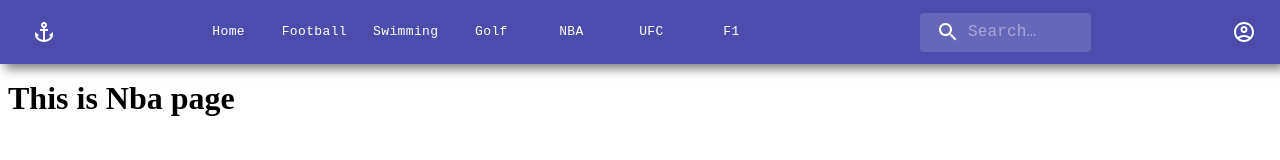
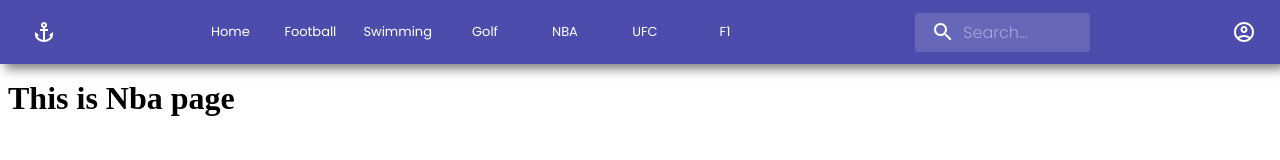
Before and after one commit to NirzanMalla/mindXcape-SecondProject, a React (Vite) app: page /nba in a window 1280 px wide. Shown: the top 160 px of the page. Built offline with nearby package versions, Linux system fonts and the light colour scheme.

Commit message:
Modified the Routing and Customized the fonts

```diff
--- a/src/App.jsx
+++ b/src/App.jsx
@@ -13,9 +13,11 @@ import Swimming from "./components/Swimming";
 const App = () => {
   return (
     <>
+
       <Navbar/>
       <Routes>
-      <Route exact path="/" Component={Home}/>
+        <Route exact path="/" Component={Home}/>
+        <Route path="/home" Component={Home}/>
         <Route path="/football" Component={Football}/>
         <Route path="/f1" Component={Fone}/>
         <Route path="/golf" Component={Golf}/>
@@ -23,6 +25,7 @@ const App = () => {
         <Route path="/ufc" Component={Ufc}/>
         <Route path="/swimming" Component={Swimming}/>
       </Routes>
+
     </>
   );
 };
--- a/src/index.css
+++ b/src/index.css
@@ -0,0 +1 @@
+@import url('https://fonts.googleapis.com/css2?family=Poppins:wght@200;300;400;500&display=swap');
--- a/src/layout/Navbar.jsx
+++ b/src/layout/Navbar.jsx
@@ -16,7 +16,19 @@ import AnchorIcon from '@mui/icons-material/Anchor';
 import SearchIcon from '@mui/icons-material/Search';
 import { styled, alpha } from '@mui/material/styles';
 import InputBase from '@mui/material/InputBase';
+import { Link } from "react-router-dom";
+import { createTheme, ThemeProvider } from "@mui/material";
 
+
+const theme = createTheme({
+  typography:{
+    fontFamily: 'Poppins',
+    fontWeightLight: 200,
+    fontWeightRegular: 300,
+    fontWeightMedium: 400,
+    fontWeightBold: 500,
+  }
+})
 const pages = ["Home", "Football", "Swimming", "Golf", "NBA", "UFC", "F1"];
 const settings = ["Profile", "Account", "Dashboard", "Logout"];
 
@@ -85,7 +97,7 @@ function Navbar() {
 
 
   return (
-
+    <ThemeProvider theme={theme}>
         <AppBar
           position="fixed"
           style={{
@@ -121,7 +133,6 @@ function Navbar() {
                       style={{
                         color: "whitesmoke",
                         backgroundColor: "gray",
-                        fontFamily:"monospace",
                         boxShadow: "0px 0px 0px 0px",
                       }}
                     >
@@ -131,19 +142,23 @@ function Navbar() {
                 ) : (
                   <>
                     {pages.map((page) => (
-                      <Button
+
+                       <Button
                         key={page}
                         onClick={handleCloseNavMenu}
+                        component={Link}
+                        to={`/${page.toLowerCase()}`}
                         sx={{
                           mr: 2,
                           textTransform: "none",
                           color: "white",
-                          fontFamily:"monospace",
                         }}
                         size="small"
                       >
                         {page}
                       </Button>
+
+
                     ))}
                   </>
                 )}
@@ -170,9 +185,8 @@ function Navbar() {
                     <MenuItem key={page} onClick={handleCloseNavMenu}>
                       <Typography
                         textAlign="center"
-                        style={{
-                          fontFamily:"monospace",
-                        }}
+                        component={Link}
+                        to={`/${page.toLowerCase()}`}
                       >
                         {page}
                       </Typography>
@@ -191,9 +205,6 @@ function Navbar() {
               <SearchIcon />
             </SearchIconWrapper>
             <StyledInputBase
-              style={{
-                fontFamily:"monospace",
-              }}
               placeholder="Search…"
               inputProps={{ 'aria-label': 'search' }}
             />
@@ -236,9 +247,6 @@ function Navbar() {
                   {settings.map((setting) => (
                     <MenuItem key={setting} onClick={handleCloseUserMenu}>
                       <Typography
-                        style={{
-                          fontFamily:"monospace",
-                        }}
                         textAlign="center"
                       >
                         {setting}
@@ -250,7 +258,7 @@ function Navbar() {
             </Toolbar>
           </Container>
         </AppBar>
-
+        </ThemeProvider>
   );
 }
 export default Navbar;
```
